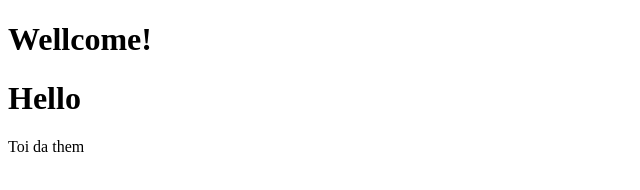
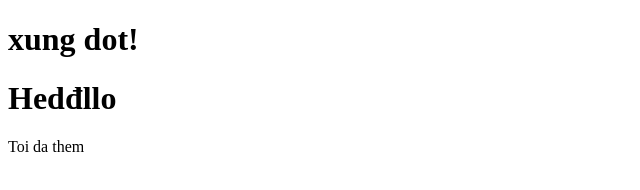
Before and after one commit to hovanhon1990/Demo1, a plain HTML site: page src/index.html in a window 1280 px wide. Shown: the whole page, without its empty margins (0-640 px from the left). Drawn offline with Linux system fonts and the light colour scheme.

Commit message:
da cap nhat xiu

```diff
--- a/src/index.html
+++ b/src/index.html
@@ -6,8 +6,8 @@
     <title>Document</title>
 </head>
 <body>
-    <h1>Wellcome!</h1>
-    <h1>Hello</h1>
+    <h1>xung dot!</h1>
+    <h1>Hedđllo</h1>
     <p>Toi da them</p>
 </body>
 </html>
```
